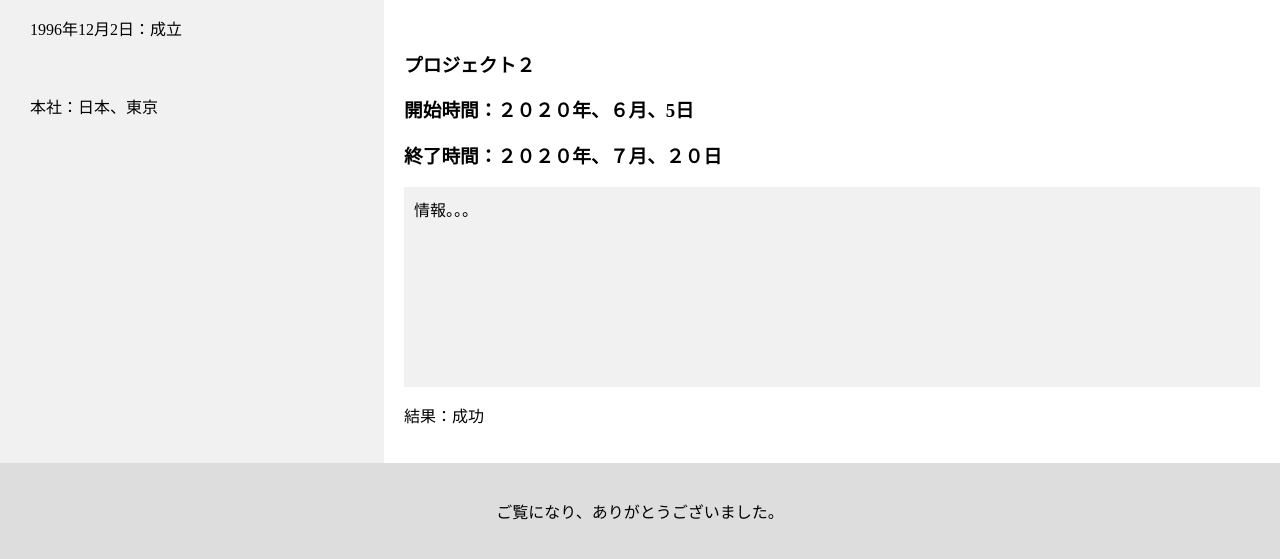
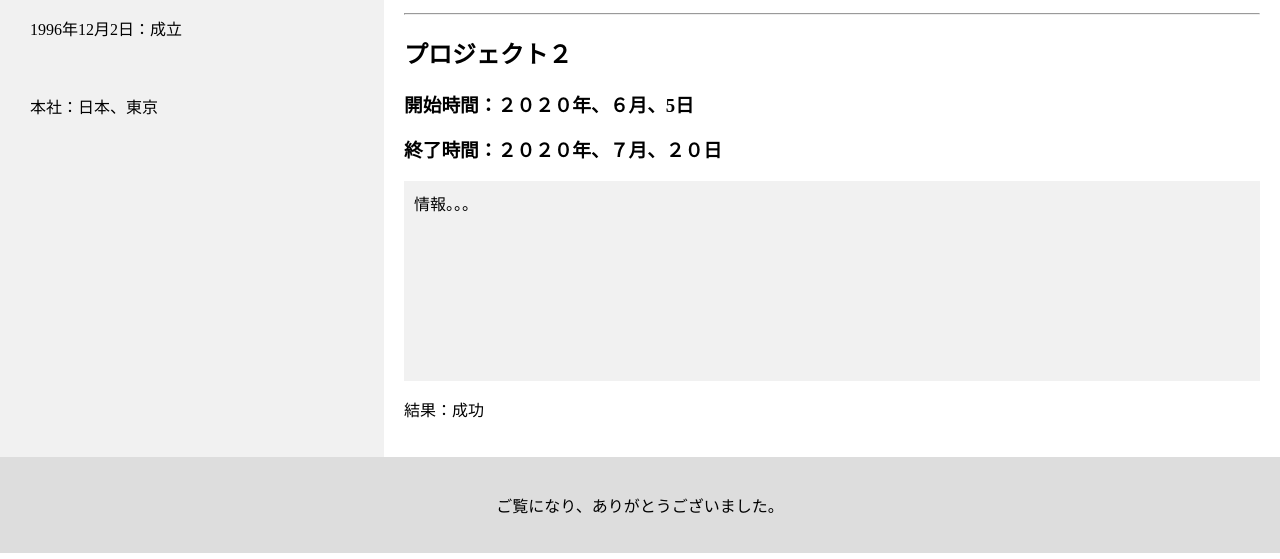
Before and after one commit to thanhhy8199/company.github.io, a plain HTML site: page index.html in a window 1280 px wide. Shown: the part 753-1312 px from the top of the page. Drawn offline with Linux system fonts and the light colour scheme.

Commit message:
update code

```diff
--- a/index.html
+++ b/index.html
@@ -146,17 +146,21 @@ body {
     <div class="fakeimg" style="height:60px;">本社：日本、東京</div><br>
   </div>
   <div class="main">
+    <div>
       <h2>プロジェクト１</h2>
       <h3>開始時間：２０１７年、12月、5日</h3>
       <h3>終了時間：２０１８年、1月、３０日</h3>
       <div class="fakeimg" style="height:200px;">情報。。。</div>
       <p>結果：成功</p>
-    <br>
-    <h3>プロジェクト２</h3>
+    </div>
+    <hr>
+    <div>
+      <h2>プロジェクト２</h2>
       <h3>開始時間：２０２０年、６月、5日</h3>
       <h3>終了時間：２０２０年、７月、２０日</h3>
       <div class="fakeimg" style="height:200px;">情報。。。</div>
       <p>結果：成功</p>
+    </div>
   </div>
 </div>
 
```
Lines whose indentation alone changed are shown as unchanged.
